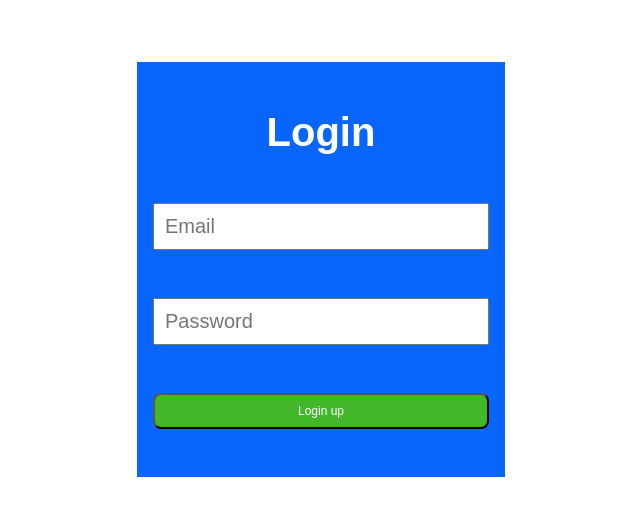
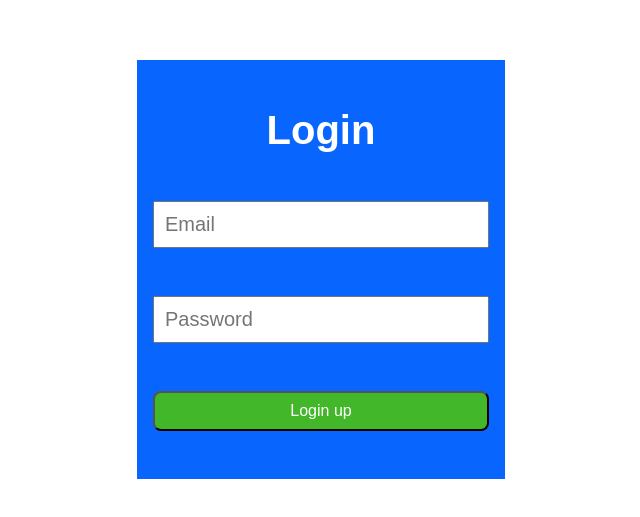
Before and after one commit to HoussienZed/HR_system, a React (Vite) app in the folder Client/: page /login in a window 1280 px wide. Shown: the part 147-664 px from the top of the page, without its empty margins (319-959 px from the left). Built offline with nearby package versions, Linux system fonts and the light colour scheme; a web font is replaced by a local one.

Commit message:
updated the button component

```diff
--- a/Client/src/component/others/Button.jsx
+++ b/Client/src/component/others/Button.jsx
@@ -8,7 +8,7 @@ const Button = ({
   link_className,
   bgColor = "bg-primary",
   textColor = "text-white",
-  fontSize = "body4",
+  fontSize = "body3",
 }) => {
   const classNames =
     className + " " + bgColor + " " + textColor + " " + fontSize;
```
